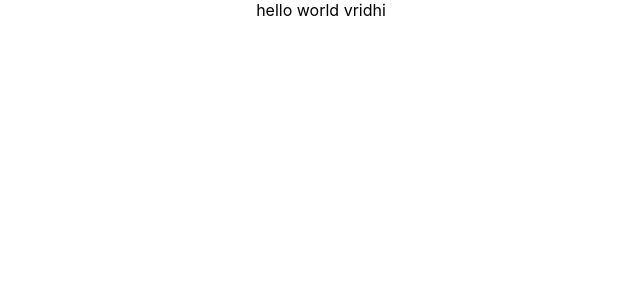
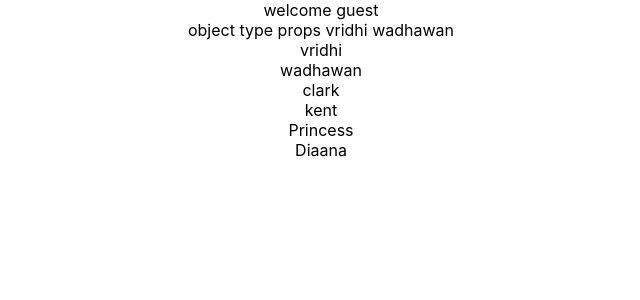
Before and after one commit to vridhi07/react-typescript-demo, a React (Create React App) app: page / in a window 1280 px wide. Shown: the top 300 px of the page, without its empty margins (319-959 px from the left). Built offline with nearby package versions, Linux system fonts and the light colour scheme.

Commit message:
basic_props

```diff
--- a/src/App.tsx
+++ b/src/App.tsx
@@ -1,9 +1,34 @@
 import "./App.css";
 import { Greet } from "./components/Greet";
+import { Person } from "./components/Person";
+import { PersonList } from "./components/PersonLists";
+
 function App() {
+  const personName = {
+    first: "vridhi",
+    last: "wadhawan",
+  };
+
+  const nameList = [
+    {
+      first: "vridhi",
+      last: "wadhawan",
+    },
+    {
+      first: "clark",
+      last: "kent",
+    },
+    {
+      first: "Princess",
+      last: "Diaana",
+    },
+  ];
+
   return (
     <div className="App">
-      <Greet name="vridhi" />
+      <Greet name="vridhi" messageCount={20} isLoggedIn={false} />
+      <Person name={personName} />
+      <PersonList names={nameList} />
     </div>
   );
 }
--- a/src/components/Greet.tsx
+++ b/src/components/Greet.tsx
@@ -1,7 +1,15 @@
 type GreetProps = {
   name: string;
+  messageCount: number;
+  isLoggedIn: boolean;
 };
 
 export const Greet = (props: GreetProps) => {
-  return <div>hello world {props.name}</div>;
+  return (
+    <div>
+      {props.isLoggedIn
+        ? `hello world ${props.name} ${props.messageCount}`
+        : "welcome guest"}
+    </div>
+  );
 };
--- /dev/null
+++ b/src/components/Person.tsx
@@ -0,0 +1,13 @@
+type PersonProps = {
+  name: {
+    first: string;
+    last: string;
+  };
+};
+export const Person = (props: PersonProps) => {
+  return (
+    <div>
+      object type props {props.name.first} {props.name.last}
+    </div>
+  );
+};
--- /dev/null
+++ b/src/components/PersonLists.tsx
@@ -0,0 +1,20 @@
+type PersonListProps = {
+  names: {
+    first: string;
+    last: string;
+  }[];
+};
+export const PersonList = (props: PersonListProps) => {
+  return (
+    <div>
+      {props.names.map((name) => {
+        return (
+          <div key={name.first}>
+            <div>{name.first}</div>
+            <div>{name.last}</div>
+          </div>
+        );
+      })}
+    </div>
+  );
+};
```
Also changed, not shown: src/index.tsx (+8 -11 lines).
